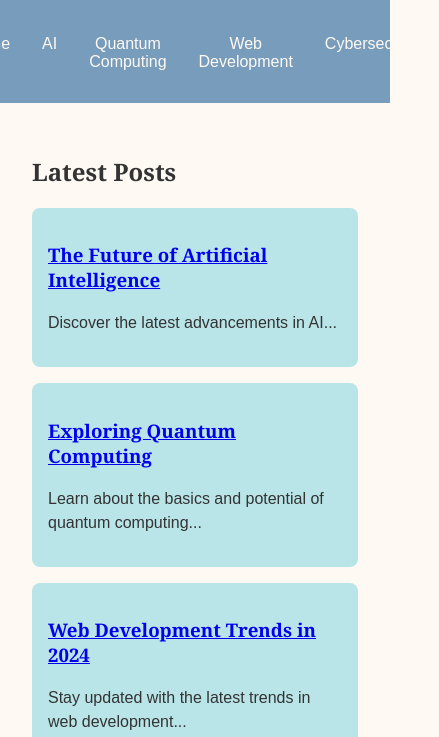
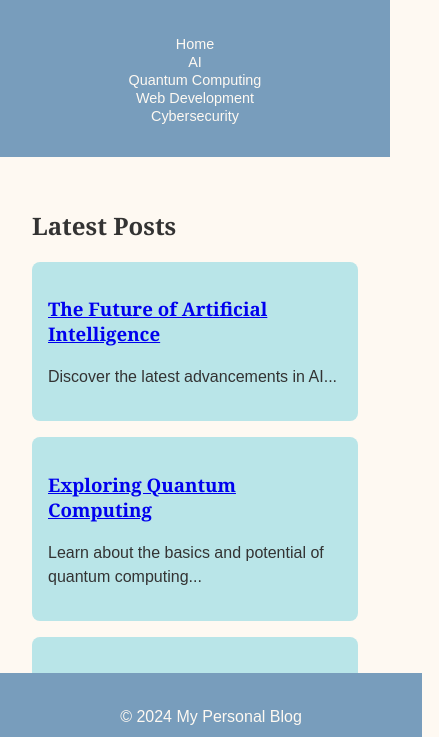
Before and after one commit to zainabja52/personalBlog, a plain HTML site: page PersonalBlog/index.html in a window 390 px wide. Shown: the part 83-820 px from the top of the page, 439 px wide, since content can reach past the window. Drawn offline with Linux system fonts and the light colour scheme.

Commit message:
Update HTML and CSS for improved responsiveness, accessibility, and SEO

```diff
--- a/PersonalBlog/css/layout.css
+++ b/PersonalBlog/css/layout.css
@@ -1,47 +1,17 @@
-/* Layout styles for the website */
-
-header {
-    background-color: #789DBC;
-    color: #FEF9F2;
-    padding: 1em;
-    text-align: center;
+@media (max-width: 600px) {
+    nav ul {
+        flex-direction: column;
+    }
+    header, footer {
+        flex-direction: column;
+    }
+    main {
+        padding: 1em;
+    }
+    nav ul li {
+        margin: 0.5em 0;
+    }
+    nav ul li a {
+        font-size: 0.9em;
+    }
 }
-
-nav ul {
-    list-style: none;
-    padding: 0;
-    display: flex;
-    justify-content: center;
-}
-
-nav ul li {
-    margin: 0 1em;
-}
-
-nav ul li a {
-    color: #FEF9F2;
-    text-decoration: none;
-}
-
-main {
-    padding: 2em;
-    max-width: 800px;
-    margin: 0 auto;
-}
-
-article {
-    background-color: #B9E5E8;
-    margin: 1em 0;
-    padding: 1em;
-    border-radius: 8px;
-}
-
-footer {
-    background-color: #789DBC;
-    color: #FEF9F2;
-    text-align: center;
-    padding: 1em;
-    position: fixed;
-    width: 100%;
-    bottom: 0;
-}
--- a/PersonalBlog/css/main.css
+++ b/PersonalBlog/css/main.css
@@ -23,6 +23,8 @@ header {
 nav ul {
     list-style: none;
     padding: 0;
+    display: flex;
+    justify-content: center;
 }
 
 nav ul li {
@@ -51,7 +53,7 @@ footer {
     color: #FEF9F2;
     text-align: center;
     padding: 1em;
-    position: relative;
+    position: fixed;
     width: 100%;
     bottom: 0;
 }
```
